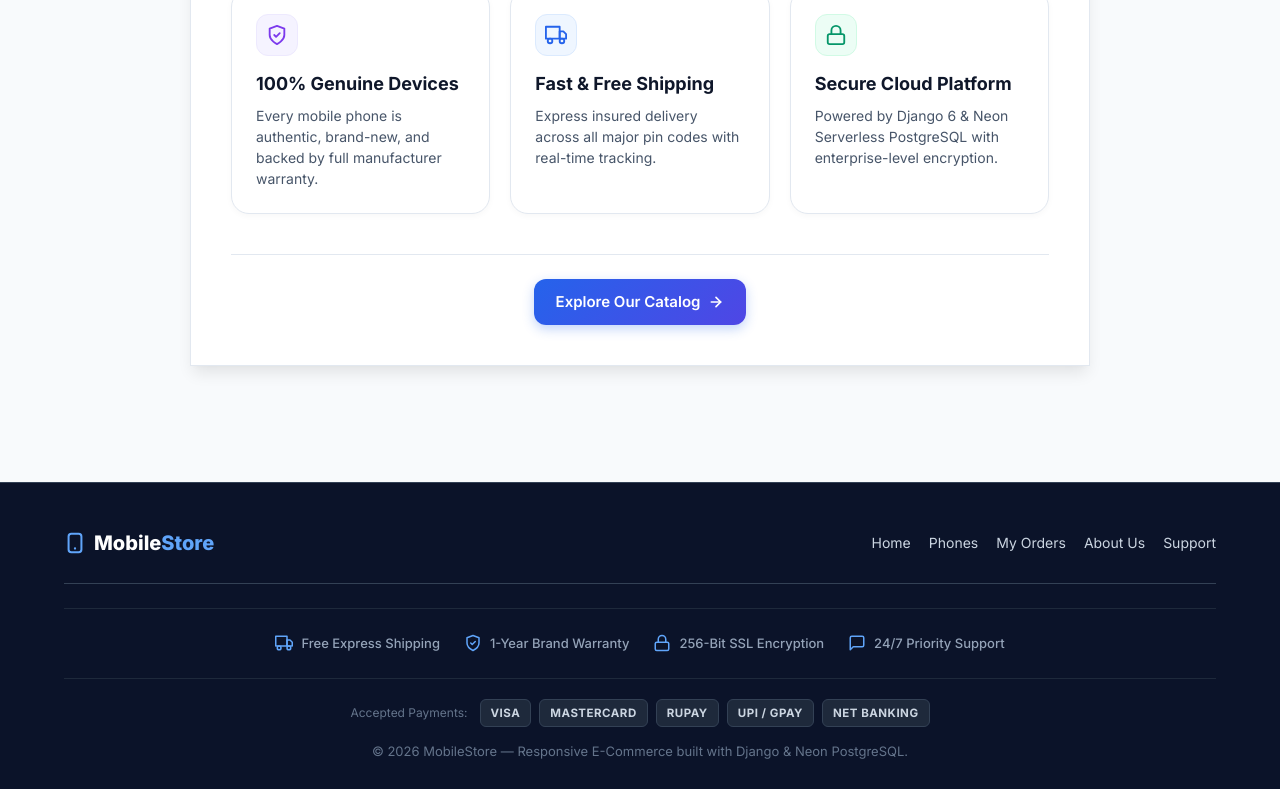
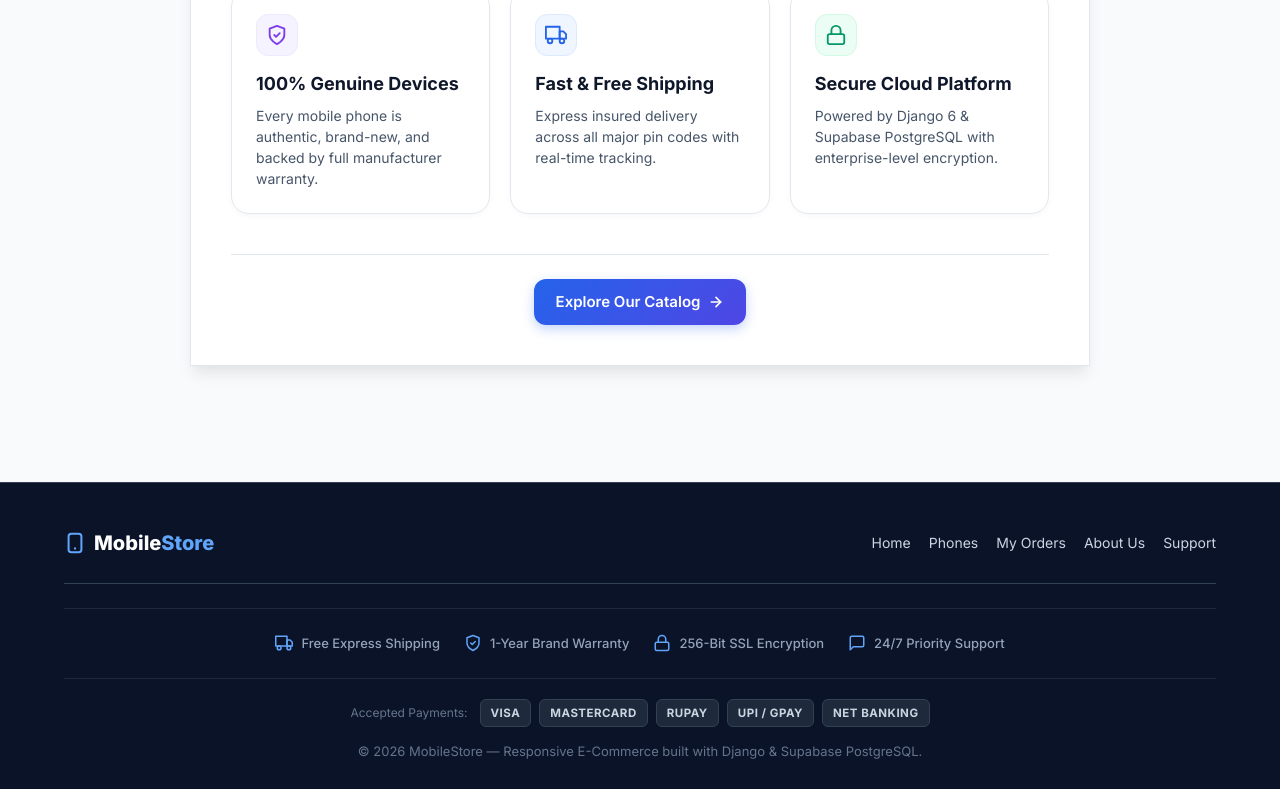
Before and after one commit to Abhishek-18-abhi/Mobile-Store, a Django app: page /about/ in a window 1280 px wide. Shown: the part 374-1163 px from the top of the page. Run offline with Django 5.2, Linux system fonts and the light colour scheme.

Commit message:
Migrate database references from MySQL and Neon to Supabase PostgreSQL

```diff
--- a/mobile_store/__init__.py
+++ b/mobile_store/__init__.py
@@ -1 +1 @@
-# Neon PostgreSQL is configured via psycopg in settings.py
+# Supabase PostgreSQL is configured via psycopg in settings.py
--- a/mobile_store/settings.py
+++ b/mobile_store/settings.py
@@ -15,10 +15,6 @@ load_dotenv(BASE_DIR / ".env.local")
 # Security settings
 SECRET_KEY = os.environ.get("DJANGO_SECRET_KEY", "django-insecure-prod-key-for-mobile-store")
 DEBUG = os.getenv("DEBUG", "False").lower() == "true"
-
-# Neon Authentication Configuration (optional)
-NEON_AUTH_BASE_URL = os.getenv("NEON_AUTH_BASE_URL", "")
-NEON_AUTH_JWKS_URL = os.getenv("NEON_AUTH_JWKS_URL", "")
 
 ALLOWED_HOSTS = [
     "localhost",
@@ -85,7 +81,7 @@ TEMPLATES = [
 
 WSGI_APPLICATION = 'mobile_store.wsgi.application'
 
-# Database — Neon PostgreSQL
+# Database — Supabase PostgreSQL (via dj-database-url)
 _raw_db_url = os.environ.get("DATABASE_URL", "").strip().strip('"').strip("'")
 if _raw_db_url:
     os.environ["DATABASE_URL"] = _raw_db_url
--- a/templates/base.html
+++ b/templates/base.html
@@ -389,7 +389,7 @@
         <span class="payment-chip">NET BANKING</span>
     </div>
 
-    <p>© 2026 MobileStore — Responsive E-Commerce built with Django & Neon PostgreSQL.</p>
+    <p>© 2026 MobileStore — Responsive E-Commerce built with Django &amp; Supabase PostgreSQL.</p>
 </footer>
 
 <!-- Interactive Scripts -->
--- a/templates/customer/about.html
+++ b/templates/customer/about.html
@@ -50,7 +50,7 @@
                 </svg>
             </div>
             <h3 style="margin-bottom: 6px;">Secure Cloud Platform</h3>
-            <p style="color: var(--text-secondary); font-size: 14px; line-height: 1.5;">Powered by Django 6 & Neon Serverless PostgreSQL with enterprise-level encryption.</p>
+            <p style="color: var(--text-secondary); font-size: 14px; line-height: 1.5;">Powered by Django 6 &amp; Supabase PostgreSQL with enterprise-level encryption.</p>
         </div>
     </div>
 
```
Also changed, not shown: README.md.
